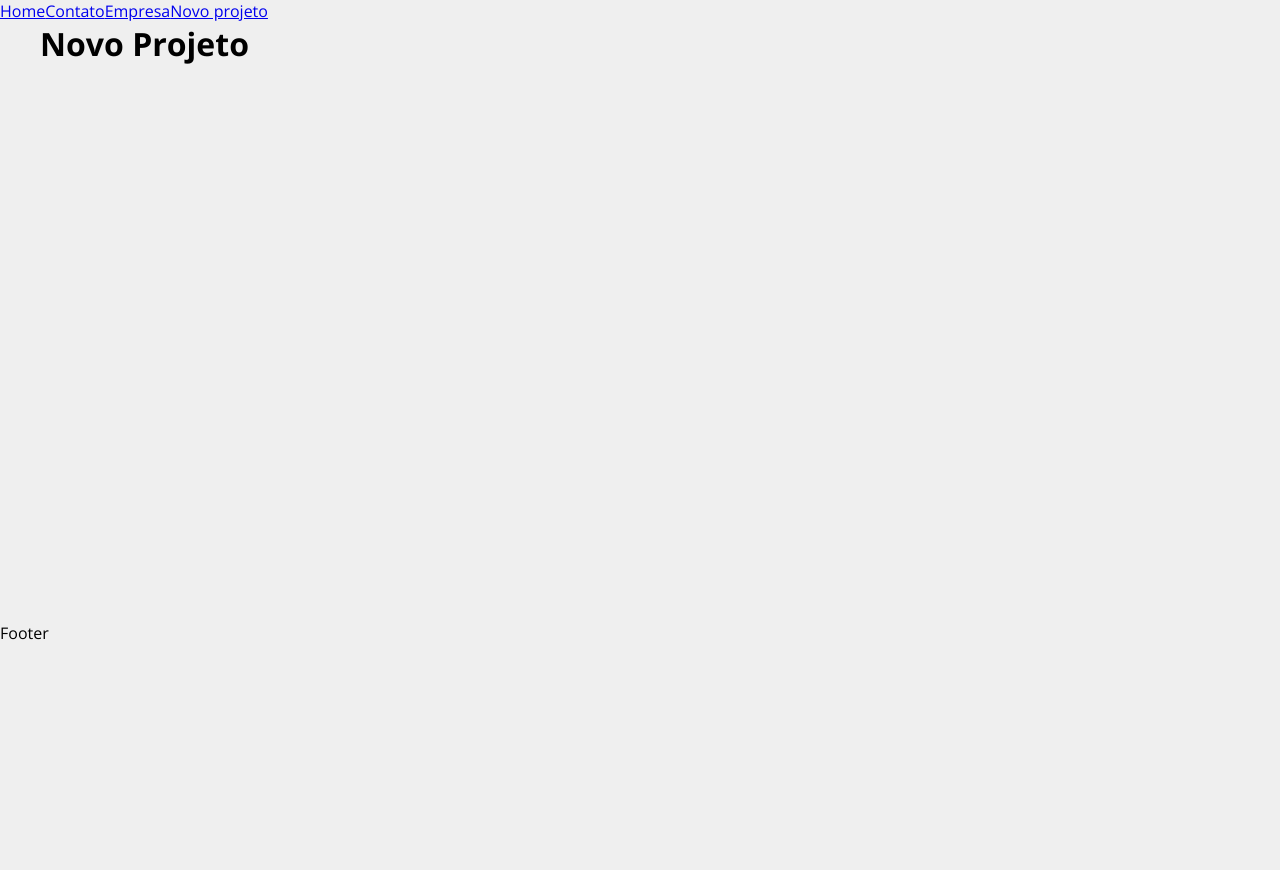
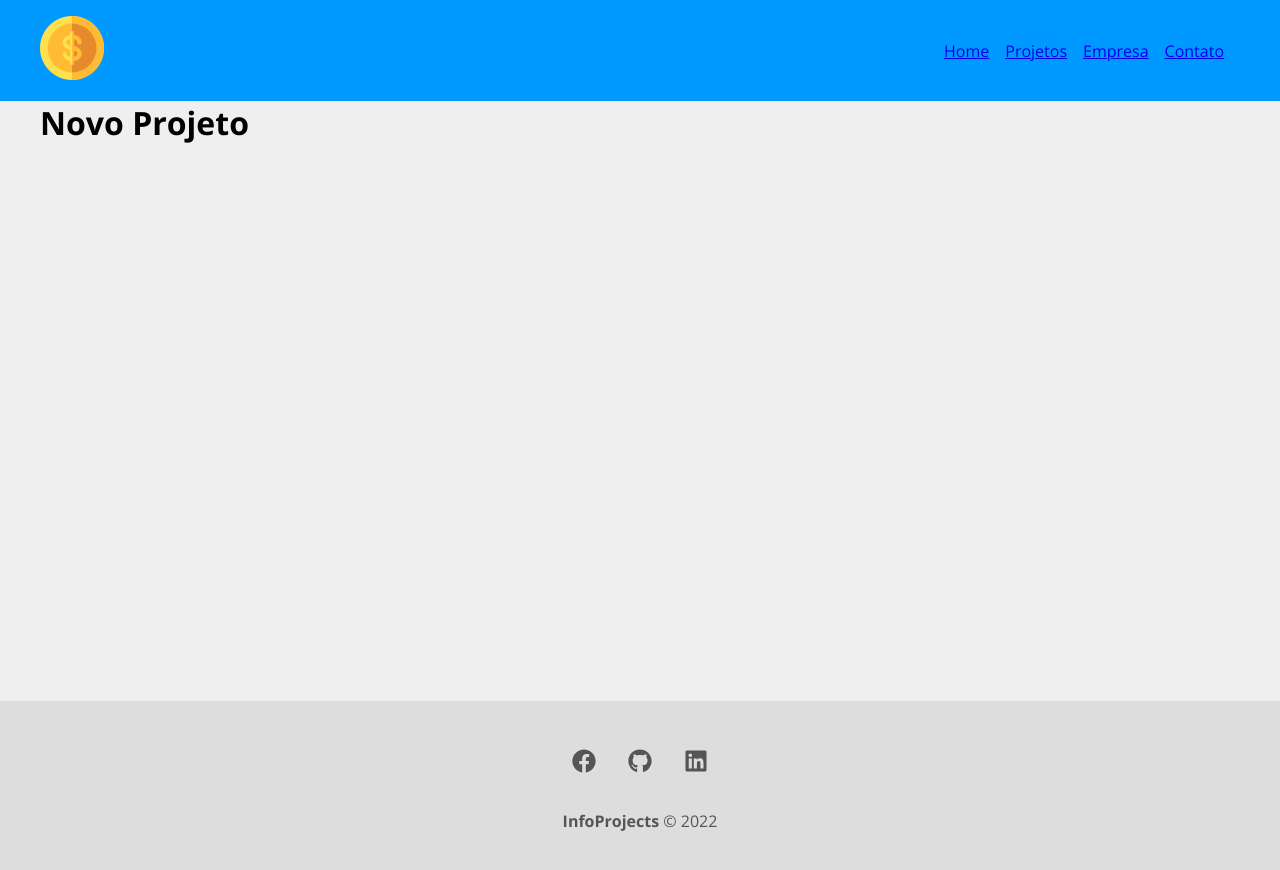
Before and after one commit to PauloRobertoVieira/-PS-ES-2021-2-InfoProjects, a React (Create React App) app in the folder 4.Sistema/frontend/infoprojects/: page /newproject in a window 1280 px wide. Shown: the top 870 px of the page. Before the commit the page ends 800 px from the top, so only its background shows below. Built offline with nearby package versions, Linux system fonts and the light colour scheme.

Commit message:
navbar e footer

```diff
--- a/4.Sistema/frontend/infoprojects/src/App.js
+++ b/4.Sistema/frontend/infoprojects/src/App.js
@@ -1,24 +1,27 @@
 import { BrowserRouter as Router, Switch, Route, Link } from 'react-router-dom'
 import Home from './components/pages/Home'
+import Projects from './components/pages/Projects'
 import Contact from './components/pages/Contact'
 import Company from './components/pages/Company'
 import NewProject from './components/pages/NewProject'
+
+import Navbar from './components/layout/Navbar'
+import Footer from './components/layout/Footer'
 
 import Container from './components/layout/Container'
 
 function App() {
   return (
     <Router>
-      <ul>
-        <Link to="/">Home</Link>
-        <Link to="/contact">Contato</Link>
-        <Link to="/company">Empresa</Link>
-        <Link to="/newproject">Novo projeto</Link>
-      </ul>
+      <Navbar />
       <Switch>
         <Container customClass="min-height">
           <Route exact path='/'>
             <Home />
+          </Route>
+
+          <Route path='/projects'>
+            <Projects />
           </Route>
 
           <Route path='/contact'>
@@ -27,15 +30,15 @@
 
           <Route path='/company'>
             <Company />
-
           </Route>
 
           <Route path='/newproject'>
             <NewProject />
           </Route>
+
         </Container>
       </Switch>
-      <p>Footer</p>
+      <Footer />
     </Router>
   );
 }
--- /dev/null
+++ b/4.Sistema/frontend/infoprojects/src/components/layout/Footer.js
@@ -0,0 +1,22 @@
+import { FaFacebook, FaGithub, FaLinkedin} from 'react-icons/fa'
+
+import styles from './Footer.module.css'
+
+function Footer(){
+    return(
+        <footer className={styles.footer}>
+            <ul className={styles.social_list}>
+                <li><FaFacebook /> </li>
+
+                <li><FaGithub /> </li>
+
+                <li><FaLinkedin /> </li>
+            </ul>
+            <p className={styles.copy_right}>
+                <span>InfoProjects</span> &copy; 2022
+            </p>
+        </footer>
+    )
+}
+
+export default Footer
--- /dev/null
+++ b/4.Sistema/frontend/infoprojects/src/components/layout/Footer.module.css
@@ -0,0 +1,34 @@
+.footer {
+    background-color: #ddd;
+    color: #555;
+    padding: 3em;
+    text-align: center;
+}
+
+.social_list {
+    display: flex;
+    justify-content: center;
+    list-style-type: none;
+}
+
+.social_list li {
+    margin: 0 1em;
+}
+
+.social_list li:hover {
+    color: #ffbb33;
+}
+
+.social_list svg {
+    font-size: 1.5em;
+    cursor: pointer;
+}
+
+.copy_right {
+    margin-top: 2em;
+}
+
+.copy_right span {
+    font-weight: bold;
+    color: #555;
+}
--- /dev/null
+++ b/4.Sistema/frontend/infoprojects/src/components/layout/Navbar.js
@@ -0,0 +1,34 @@
+import { Link } from 'react-router-dom'
+
+import Container from './Container'
+
+import styles from './Navbar.module.css'
+import logo from '../../img/logo.png'
+
+function Navbar(){
+    return(
+        <nav className={styles.navbar}>
+            <Container>
+                <Link to="/">
+                    <img src={logo} alt="InfoProjects" />
+                </Link>
+                <ul className={styles.list}>
+                    <li className={styles.item}>
+                        <Link to="/">Home</Link>
+                    </li>
+                    <li className={styles.item}>
+                        <Link to="/projects">Projetos</Link>
+                    </li>
+                    <li className={styles.item}>
+                        <Link to="/company">Empresa</Link>
+                    </li>
+                    <li className={styles.item}>
+                        <Link to="/contact">Contato</Link>
+                    </li>
+                </ul>
+            </Container>
+        </nav>
+    )
+}
+
+export default Navbar
--- /dev/null
+++ b/4.Sistema/frontend/infoprojects/src/components/layout/Navbar.module.css
@@ -0,0 +1,22 @@
+.navbar {
+    display: flex;
+    justify-content: space-between;
+    background-color: #09F;
+    padding: 1em;
+}
+
+.list {
+    display: flex;
+    list-style: none;
+    align-items: center;
+}
+
+.item {
+    margin-right: 1em;
+    color: #FFF;
+    text-decoration: none;
+}
+
+.item a:hover {
+    color: #ffbb33
+}
--- /dev/null
+++ b/4.Sistema/frontend/infoprojects/src/components/pages/Projects.js
@@ -0,0 +1,9 @@
+function Projects(){
+    return (
+        <div>
+            <h1>Projetos</h1>
+        </div>
+    )
+}
+
+export default Projects
```
Also changed, not shown: 4.Sistema/frontend/infoprojects/src/img/logo.png (renamed from 4.Sistema/frontend/infoprojects/src/img/costs_logo.png).
